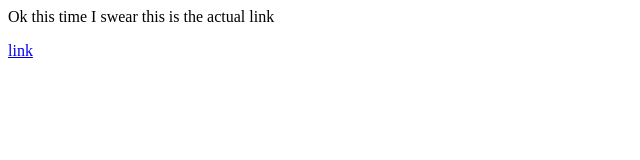
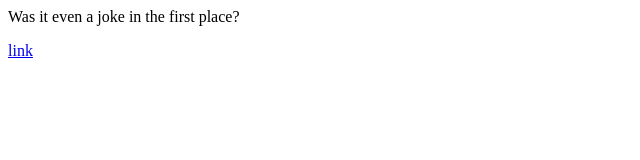
Before and after one commit to Smethan/essayjoke2, a plain HTML site: page index.html in a window 1280 px wide. Shown: the full height of the page, 0-640 px from the left. Drawn offline with Linux system fonts and the light colour scheme.

Commit message:
Update index.html

```diff
--- a/index.html
+++ b/index.html
@@ -1,5 +1,5 @@
 <html>
 <body>
-<p>Ok this time I swear this is the actual link</p><a href="https://docs.google.com/document/d/1HvmLHZ-FmAeoMO2S9vDpVHICQxMKj9H2QmjIQ0SViJE/edit?usp=sharing"><p>link</p></a>
+<p>Was it even a joke in the first place?</p><a href="https://docs.google.com/document/d/1HvmLHZ-FmAeoMO2S9vDpVHICQxMKj9H2QmjIQ0SViJE/edit?usp=sharing"><p>link</p></a>
 </body>
 </html>
```
